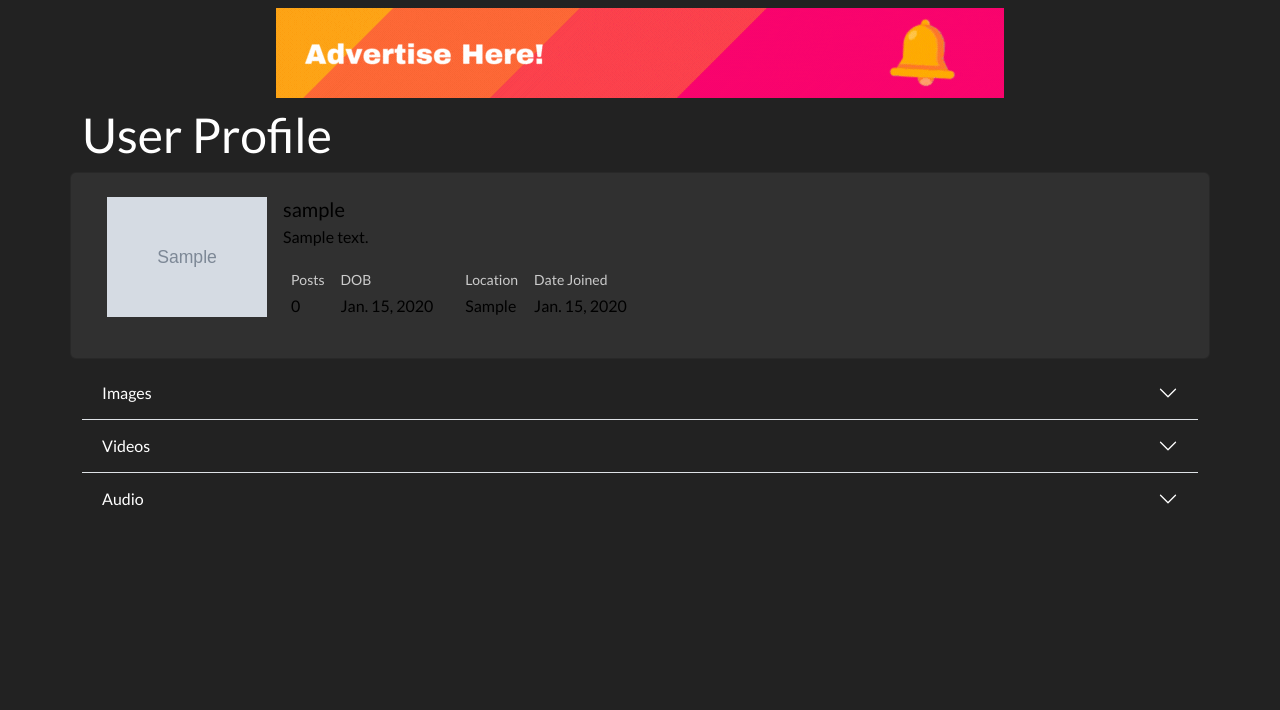
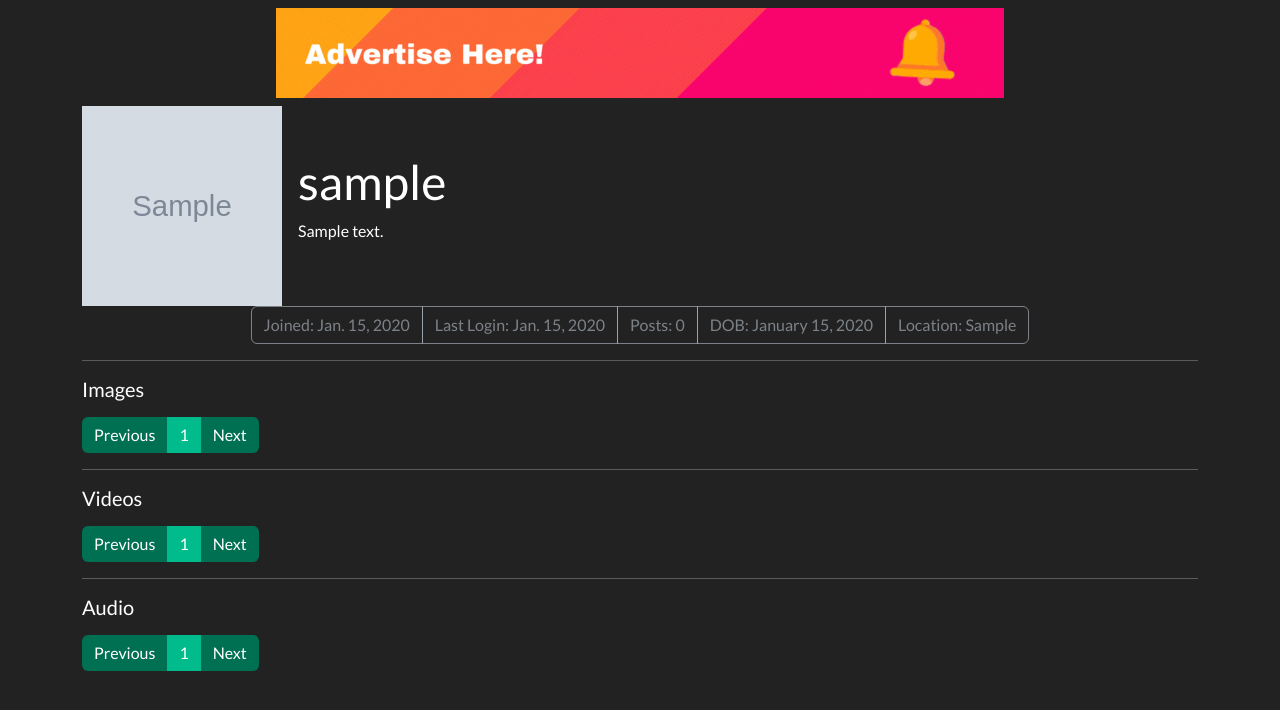
Before and after one commit to ByteMeDirk/paper, a Django app: page /user/1/ in a window 1280 px wide. Shown: the part 72-782 px from the top of the page. Run offline with Django 4.2, Linux system fonts and the light colour scheme; tables that the repository leaves empty hold one stand-in row (values such as "Sample post"); grey boxes marked "Sample" are stand-in pictures; data that the repository does not hold is empty; some libraries are stand-ins or nearby versions.

Commit message:
Cleaned Up User view and post view

```diff
--- a/paperapp/multimedia/views.py
+++ b/paperapp/multimedia/views.py
@@ -148,20 +148,20 @@ def view_post(request, post_type, post_id):
         artists_posts = VideoPost.objects.filter(author=post.author)[:5]
         similar_posts = VideoPost.objects.annotate(
             similarity=TrigramSimilarity("tags__name", post.tags.first().name)
-        ).filter(similarity__gt=0.3).exclude(id=post_id).order_by("-similarity")[:5]
+        ).filter(similarity__gt=0.3).exclude(id=post_id).order_by("id", "-similarity").distinct("id")[:5]
 
     elif post_type == "audio":
         post = get_object_or_404(AudioPost, pk=post_id)
         artists_posts = AudioPost.objects.filter(author=post.author)[:5]
         similar_posts = AudioPost.objects.annotate(
             similarity=TrigramSimilarity("tags__name", post.tags.first().name)
-        ).filter(similarity__gt=0.3).exclude(id=post_id).order_by("-similarity")[:5]
+        ).filter(similarity__gt=0.3).exclude(id=post_id).order_by("id", "-similarity").distinct("id")[:5]
     else:
         post = get_object_or_404(ImagePost, pk=post_id)
         artists_posts = ImagePost.objects.filter(author=post.author)[:5]
         similar_posts = ImagePost.objects.annotate(
             similarity=TrigramSimilarity("tags__name", post.tags.first().name)
-        ).filter(similarity__gt=0.3).exclude(id=post_id).order_by("-similarity")[:5]
+        ).filter(similarity__gt=0.3).exclude(id=post_id).order_by("id", "-similarity").distinct("id")[:5]
 
     # Increment the view count
     post.views += 1
--- a/paperapp/templates/multimedia/view_post.html
+++ b/paperapp/templates/multimedia/view_post.html
@@ -51,7 +51,7 @@
                                  width="50"
                                  height="50" style="margin-right: .5rem">
                             <div class="ml-3">
-                                By: <a href="#">{{ post.author }}</a>
+                                By: <a href="{% url 'view_user' user_id=post.author.id %}">{{ post.author }}</a>
                                 <br>
                                 {% if media.created_at == media.updated_at %}
                                     Created: {{ post.created_at|naturalday }}
@@ -94,7 +94,7 @@
                     <div class="row">
                         {% with media_type=post_type %}
                             {% for media in similar_posts %}
-                                {% if media.id != post.id %}
+                                {% if media.id != post.id and media.author.user.id != post.author.user.id %}
                                     <div class="col-lg-6 col-sm-12">
                                         {% include 'includes/card.media_preview.html' %}
                                     </div>
--- a/paperapp/templates/users/view_user.html
+++ b/paperapp/templates/users/view_user.html
@@ -2,125 +2,77 @@
 {% load humanize %}
 
 {% block content %}
-    <h1>User Profile</h1>
-    <div class="row">
-        <div class="card">
-            <div class="card-body p-4">
-                <div class="d-flex text-black">
-                    <div class="flex-shrink-0">
-                        <img src="{{ user_profile.avatar.url }}"
-                             alt="Users Avatar" class="img-fluid"
-                             style="width: 10rem;">
-                    </div>
-                    <div class="flex-grow-1 ms-3">
-                        <h5 class="mb-1">{{ user_profile.user.username }}</h5>
-                        <p class="mb-2 pb-1">{{ user_profile.bio }}</p>
-                        <div class="d-flex justify-content-start p-2 mb-2">
-                            <div>
-                                <p class="small text-muted mb-1">Posts</p>
-                                <p class="mb-0">{{ total_posts }}</p>
-                            </div>
-                            <div class="px-3">
-                                <p class="small text-muted mb-1">DOB</p>
-                                <p class="mb-0">{{ user_profile.birth_date }}</p>
-                            </div>
-                            <div class="px-3">
-                                <p class="small text-muted mb-1">Location</p>
-                                <p class="mb-0">{{ user_profile.location }}</p>
-                            </div>
-                            <div>
-                                <p class="small text-muted mb-1">Date Joined</p>
-                                <p class="mb-0">{{ user_profile.user.date_joined|naturalday }}</p>
+
+    <div class="card-header d-flex align-items-center">
+        <img src="{{ user_profile.avatar.url }}" alt="{{ user_profile.user.username }}'s avatar"
+             width="200"
+             height="200" style="margin-right: 1rem">
+        <div class="ml-3">
+            <h1>
+                {{ user_profile.user.username }}
+            </h1>
+            <p>{{ user_profile.bio }}</p>
         </div>
     </div>
+    <div class="container d-flex justify-content-center mb-2">
+        <div class="btn-group" role="group">
+            <button type="button" class="btn btn-outline-light" disabled>
+                Joined: {{ user_profile.user.date_joined|naturalday }}
+            </button>
+            <button type="button" class="btn btn-outline-light" disabled>
+                Last Login: {{ user_profile.user.last_login|naturalday }}
+            </button>
+            <button type="button" class="btn btn-outline-light" disabled>
+                Posts: {{ total_posts }}
+            </button>
+            <button type="button" class="btn btn-outline-light" disabled>
+                DOB: {{ user_profile.birth_date|date:"F j, Y" }}
+            </button>
+            <button type="button" class="btn btn-outline-light" disabled>
+                Location: {{ user_profile.location }}
+            </button>
         </div>
     </div>
-            </div>
-        </div>
-        <div class="mt-2">
-            <div class="accordion accordion-flush" id="accordionFlushViewUser">
-                <div class="accordion-item">
-                    <h2 class="accordion-header">
-                        <button class="accordion-button collapsed" type="button" data-bs-toggle="collapse"
-                                data-bs-target="#flush-collapseOne" aria-expanded="false"
-                                aria-controls="flush-collapseOne">
-                            Images
-                        </button>
-                    </h2>
-                    <div id="flush-collapseOne" class="accordion-collapse collapse"
-                         data-bs-parent="#accordionFlushViewUser">
-                        <div class="accordion-body">
-                            <div class="row">
-                                {% if image_media %}
-                                    {% for image in image_media %}
+    <hr>
+    <h5>Images</h5>
+    {% with media_type="image" %}
+        <div class="row mb-2">
+            {% for media in image_page_obj %}
                 <div class="col-lg-3 col-md-6 col-sm-12">
-                                            {% include 'includes/card.image.html' %}
+                    {% include 'includes/card.media_preview.html' %}
                 </div>
             {% endfor %}
-                                {% else %}
-                                    <div class="col-12">
-                                        <p class="text-center">No images uploaded yet</p>
         </div>
-                                {% endif %}
-                            </div>
-                        </div>
-                    </div>
-                </div>
-                <div class="accordion-item">
-                    <h2 class="accordion-header">
-                        <button class="accordion-button collapsed" type="button" data-bs-toggle="collapse"
-                                data-bs-target="#flush-collapseTwo" aria-expanded="false"
-                                aria-controls="flush-collapseTwo">
-                            Videos
-                        </button>
-                    </h2>
-                    <div id="flush-collapseTwo" class="accordion-collapse collapse"
-                         data-bs-parent="#accordionFlushViewUser">
-                        <div class="accordion-body">
-                            <div class="row">
-                                {% if video_media %}
-                                    {% for video in video_media %}
+        {% with page_obj=image_page_obj %}
+            {% include 'includes/pagination.media_preview.html' %}
+        {% endwith %}
+    {% endwith %}
+    <hr>
+    <h5>Videos</h5>
+    {% with media_type="video" %}
+        <div class="row mb-2">
+            {% for media in video_page_obj %}
                 <div class="col-lg-3 col-md-6 col-sm-12">
-                                            {% include 'includes/card.video.html' %}
+                    {% include 'includes/card.media_preview.html' %}
                 </div>
             {% endfor %}
-                                {% else %}
-                                    <div class="col-12">
-                                        <p class="text-center">No videos uploaded yet</p>
         </div>
-                                {% endif %}
-                            </div>
-                        </div>
-                    </div>
-                </div>
-                <div class="accordion-item">
-                    <h2 class="accordion-header">
-                        <button class="accordion-button collapsed" type="button" data-bs-toggle="collapse"
-                                data-bs-target="#flush-collapseThree" aria-expanded="false"
-                                aria-controls="flush-collapseThree">
-                            Audio
-                        </button>
-                    </h2>
-                    <div id="flush-collapseThree" class="accordion-collapse collapse"
-                         data-bs-parent="#accordionFlushViewUser">
-                        <div class="accordion-body">
-                            <div class="row">
-                                {% if audio_media %}
-                                    {% for audio in audio_media %}
+        {% with page_obj=image_page_obj %}
+            {% include 'includes/pagination.media_preview.html' %}
+        {% endwith %}
+    {% endwith %}
+    <hr>
+    <h5>Audio</h5>
+    {% with media_type="audio" %}
+        <div class="row mb-2">
+            {% for media in audio_page_obj %}
                 <div class="col-lg-3 col-md-6 col-sm-12">
-                                            {% include 'includes/card.audio.html' %}
+                    {% include 'includes/card.media_preview.html' %}
                 </div>
             {% endfor %}
-                                {% else %}
-                                    <div class="col-12">
-                                        <p class="text-center">No audio uploaded yet</p>
         </div>
-                                {% endif %}
-                            </div>
-                        </div>
-                    </div>
-                </div>
-            </div>
-        </div>
-    </div>
+        {% with page_obj=image_page_obj %}
+            {% include 'includes/pagination.media_preview.html' %}
+        {% endwith %}
+    {% endwith %}
 {% endblock %}
--- a/paperapp/users/views.py
+++ b/paperapp/users/views.py
@@ -4,6 +4,7 @@ from django.contrib.auth.decorators import login_required
 from django.shortcuts import render, redirect
 
 from multimedia.models import ImagePost, VideoPost, AudioPost
+from paperapp.utils import get_media_pagination
 from .forms import SignupForm, LoginForm, ProfileForm
 from .models import Profile
 
@@ -95,20 +96,24 @@ def view_user(request, user_id):
     """
     This view displays the profile of a specific user.
     """
-    user_profile = Profile.objects.get(user_id=user_id)
-    image_media = ImagePost.objects.filter(author_id=user_id).order_by("-created_at")
-    video_media = VideoPost.objects.filter(author_id=user_id).order_by("-created_at")
-    audio_media = AudioPost.objects.filter(author_id=user_id).order_by("-created_at")
+    profile = Profile.objects.get(user_id=user_id)
+    image_page_obj, video_page_obj, audio_page_obj = get_media_pagination(
+        request, 8, "-created_at", user_id
+    )
 
-    total_posts = len(image_media) + len(video_media) + len(audio_media)
+    total_posts = (
+        ImagePost.objects.filter(author=profile.user).count()
+        + VideoPost.objects.filter(author=profile.user).count()
+        + AudioPost.objects.filter(author=profile.user).count()
+    )
     return render(
         request,
         "users/view_user.html",
         {
-            "user_profile": user_profile,
-            "image_media": image_media,
-            "video_media": video_media,
-            "audio_media": audio_media,
+            "user_profile": profile,
+            "image_page_obj": image_page_obj,
+            "video_page_obj": video_page_obj,
+            "audio_page_obj": audio_page_obj,
             "total_posts": total_posts,
         },
     )
```
Also changed, not shown: paperapp/paperapp/utils.py (+9 -4 lines). Lines whose indentation alone changed are shown as unchanged.
